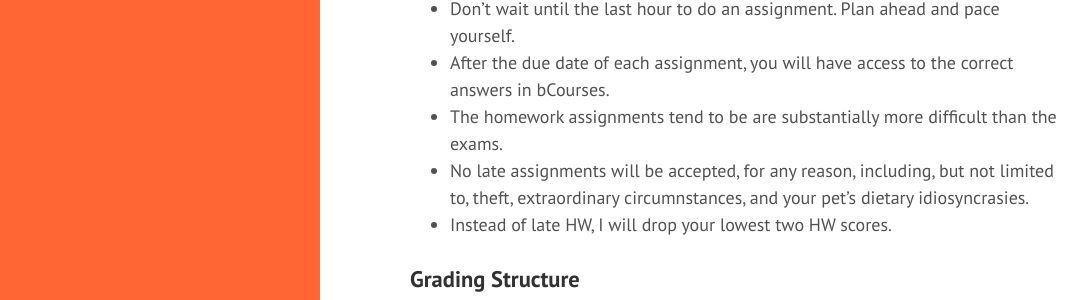
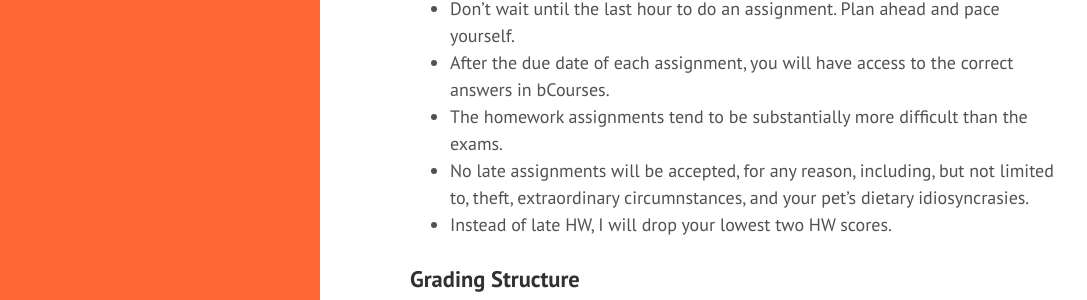
Before and after one commit to gastonstat/relic-stat2, a Jekyll site: the page built from syllabus.md, in a window 1280 px wide and 900 px high, scrolled down 590 px. Shown: the part 155-455 px from the top of the window, without its empty margins (4-1091 px from the left). Built offline with Jekyll 4.4.1, drawn with Linux system fonts in a browser that asks for light colours; nearby versions of some CDN libraries.

Commit message:
syllabus: fixed typo in HW policy difficulty

```diff
--- a/syllabus.md
+++ b/syllabus.md
@@ -20,7 +20,7 @@ The middle of the course involves a fair amount of combinatorics—counting. The
 - Assignments must be turned in during lab discussion.
 - Don't wait until the last hour to do an assignment. Plan ahead and pace yourself.
 - After the due date of each assignment, you will have access to the correct answers in bCourses.
-- The homework assignments tend to be are substantially more difficult than the exams.
+- The homework assignments tend to be substantially more difficult than the exams.
 - No late assignments will be accepted, for any reason, including, but not limited to, theft, extraordinary circumnstances, and your pet's dietary idiosyncrasies.
 - Instead of late HW, I will drop your lowest two HW scores.
 
```
